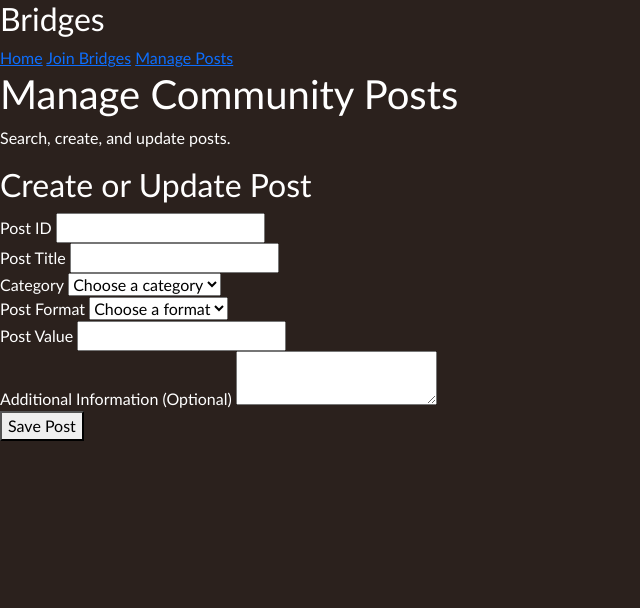
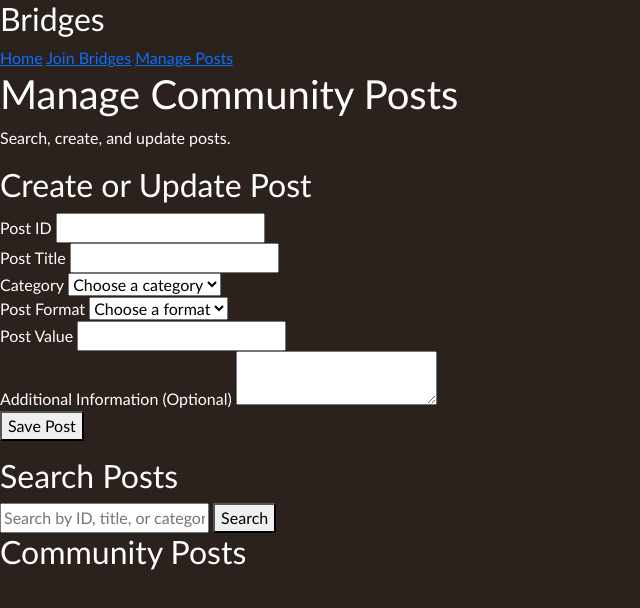
Before and after one commit to HusainDhamen/User-Member-Management-Web-Page, a plain HTML site: page pageForPosts.html in a window 1280 px wide. Shown: the whole page, without its empty margins (0-640 px from the left). Drawn offline with nearby package versions, Linux system fonts and the light colour scheme.

Commit message:
Finished html part

```diff
--- a/pageForPosts.html
+++ b/pageForPosts.html
@@ -130,12 +130,33 @@
 
               </section>
 
+              <!-- Gianny: Implement a jQuery searching and filtering -->
+               <section id ="postsSearch">
+
+                <h2>Search Posts</h2>
+                <input type="text" id ="searchPost" placeholder= "Search by ID, title, or category">
+                <button type="button" id = "searchButton">Search</button>
+               </section>
+
+
+
+               <!-- Gianny: Show, edit and optionally delete posts -->
+               <!-- Nisha: load posts from posts.json located in data folder -->
+
+               <section id ="postsDisplay">
+
+                <h2>Community Posts</h2>
+                <div id= "allPosts"></div>
+               </section>
 
 
 
 
 
          </main>
+
+         <script src="https://cdn.jsdelivr.net/npm/bootstrap@5.3.0/dist/js/bootstrap.bundle.min.js"></script>
+         <script src="js/posts.js"></script>
 
 
 
@@ -171,19 +192,4 @@
 
 
 
-
-
-
-
-
-
-
-
-
-
-
-
-
-
-
 </html>
```
